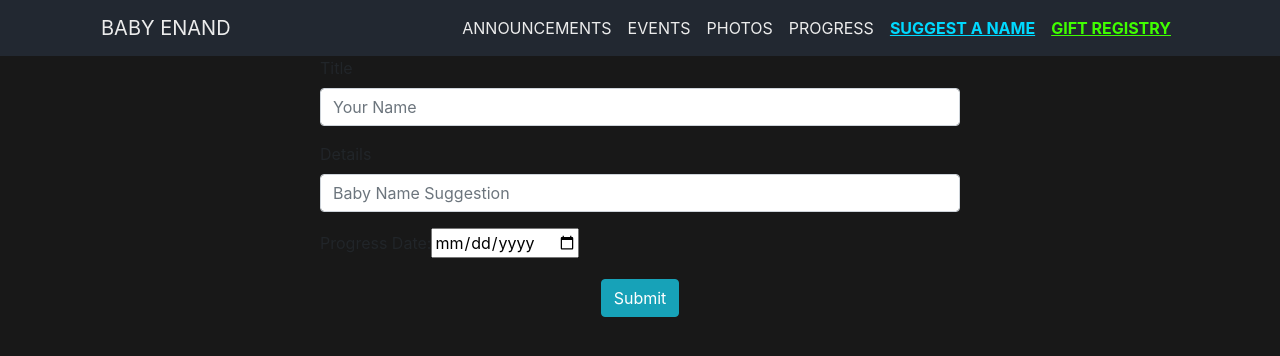
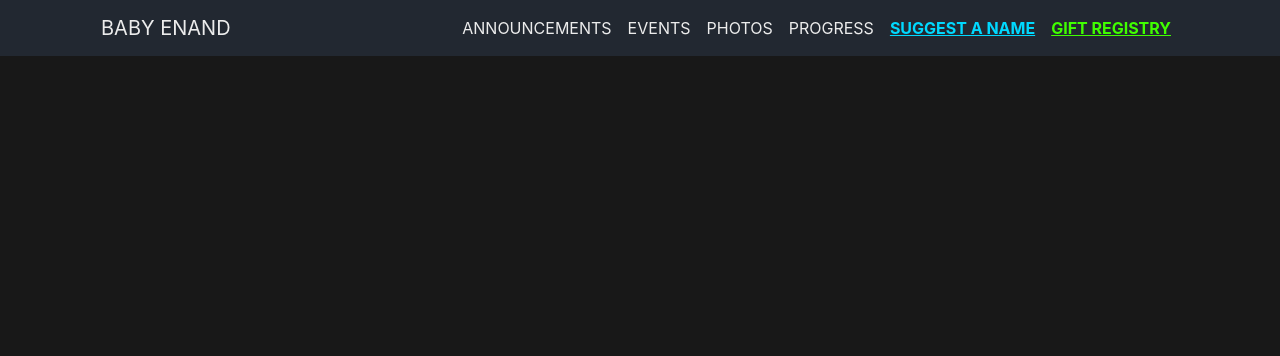
Before and after one commit to enandr/baby-site, an Angular app: page /admin in a window 1280 px wide. Shown: the top 356 px of the page. Built offline with nearby package versions, Linux system fonts and the light colour scheme.

Commit message:
added api functionalit to admin page and progress

```diff
--- a/src/app/Pages/admin/admin.component.html
+++ b/src/app/Pages/admin/admin.component.html
@@ -1,18 +1,18 @@
-<div class="wrapper">
+<div class="wrapper" *ngIf="isAdmin">
   <div class="d-flex justify-content-center align-items-center h-100">
     <form name='babyNameForm' class='w-50'>
       <div class="form-group">
         <label for="title">Title</label>
         <input type="text" name="title" class="form-control" [(ngModel)]="progressTitle" id="title"
-          placeholder="Your Name">
+          placeholder="Title">
       </div>
       <div class="form-group">
         <label for="details">Details</label>
         <input type="text" name="details" class="form-control" [(ngModel)]="progressDetails" id="details"
-          placeholder="Baby Name Suggestion">
+          placeholder="Details">
       </div>
       <div class="form-group">
-        <label for="start">Progress Date:</label>
+        <label for="date">Progress Date:</label>
         <input type="date" [(ngModel)]="progressDate" id="date" name="date">
       </div>
       <div class="form-group d-flex justify-content-center align-items-center">
--- a/src/app/Pages/admin/admin.component.scss
+++ b/src/app/Pages/admin/admin.component.scss
@@ -0,0 +1,3 @@
+label {
+  color: #ececec;
+}
--- a/src/app/Pages/admin/admin.component.ts
+++ b/src/app/Pages/admin/admin.component.ts
@@ -9,14 +9,20 @@ export class AdminComponent implements OnInit {
   progressTitle: string;
   progressDetails: string;
   progressDate: any;
+  isAdmin = false;
   constructor(private progressService: ProgressService) { }
 
   ngOnInit(): void {
+    if (window.sessionStorage.getItem('admin') === 'true'){
+      this.isAdmin = true;
+    } else {
+      this.isAdmin = false;
+    }
   }
 
   async onSubmit(event) {
-    console.log(this.progressTitle, this.progressDetails, this.progressDate);
-    await this.progressService.post(this.progressTitle, this.progressDetails, this.progressDate)
+    let date = this.progressDate.slice(5, 7) + '/' + this.progressDate.slice(8) + '/' + this.progressDate.slice(0,4);
+    await this.progressService.post(this.progressTitle, this.progressDetails, date)
       .then(() => {
         this.progressTitle = undefined;
         this.progressDetails = undefined;
--- a/src/app/Pages/progress-date/progress-date.component.html
+++ b/src/app/Pages/progress-date/progress-date.component.html
@@ -3,10 +3,10 @@
   <div class="row">
     <div class="col-6 offset-3">
       <div class="card card-bg">
-        <h5 class="card-header card-bg-dark">{{event.date}}</h5>
+        <h5 class="card-header card-bg-dark">{{event.progress_date}}</h5>
         <div class="card-body">
-          <h5 class="card-title">{{event.title}}</h5>
-          <p class="card-text">{{event.description}}</p>
+          <h5 class="card-title">{{event.progress_title}}</h5>
+          <p class="card-text">{{event.progress_details}}</p>
           <!-- <a href="#" class="btn btn-primary">Go somewhere</a> -->
         </div>
       </div>
--- a/src/app/Pages/progress-date/progress-date.component.ts
+++ b/src/app/Pages/progress-date/progress-date.component.ts
@@ -1,5 +1,5 @@
 import { Component, OnInit } from '@angular/core';
-
+import { ProgressService } from '../../Services/progress.service';
 @Component({
   selector: 'app-progress-date',
   templateUrl: './progress-date.component.html',
@@ -7,13 +7,13 @@ import { Component, OnInit } from '@angular/core';
 })
 export class ProgressDateComponent implements OnInit {
   events: any[];
-  constructor() {}
+  constructor(private progressService: ProgressService) {}
 
-  ngOnInit(): void {
-    this.events = [
-      { date: '01/15/2021', title: 'Discovered Pregnancy', description: 'On friday January 15th, Saretha and I discovered we were expecting! A brand new baby Enand is on the way.'},
-      // { date: 'xx/xx/2021', title: 'First Ultrasound', description: 'On x x xth, we did our first ultrasound.' }
-    ]
+  async ngOnInit(): Promise<void> {
+    this.events = await this.progressService.get();
+    /* this.events = [
+      { date: '01/15/2021', title: 'Discovered Pregnancy', description: 'On friday January 15th, Saretha and I discovered we were expecting! A brand new baby Enand is on the way.'}
+    ] */
   }
 
 }
```
